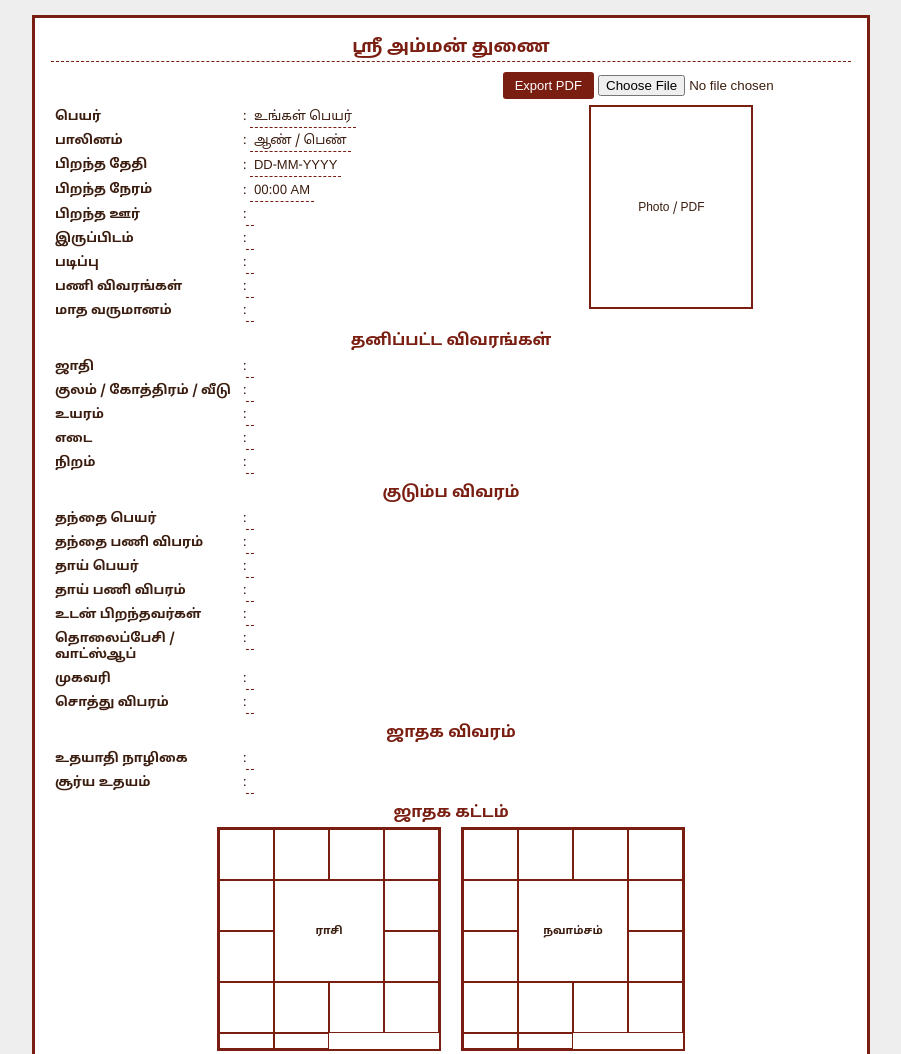
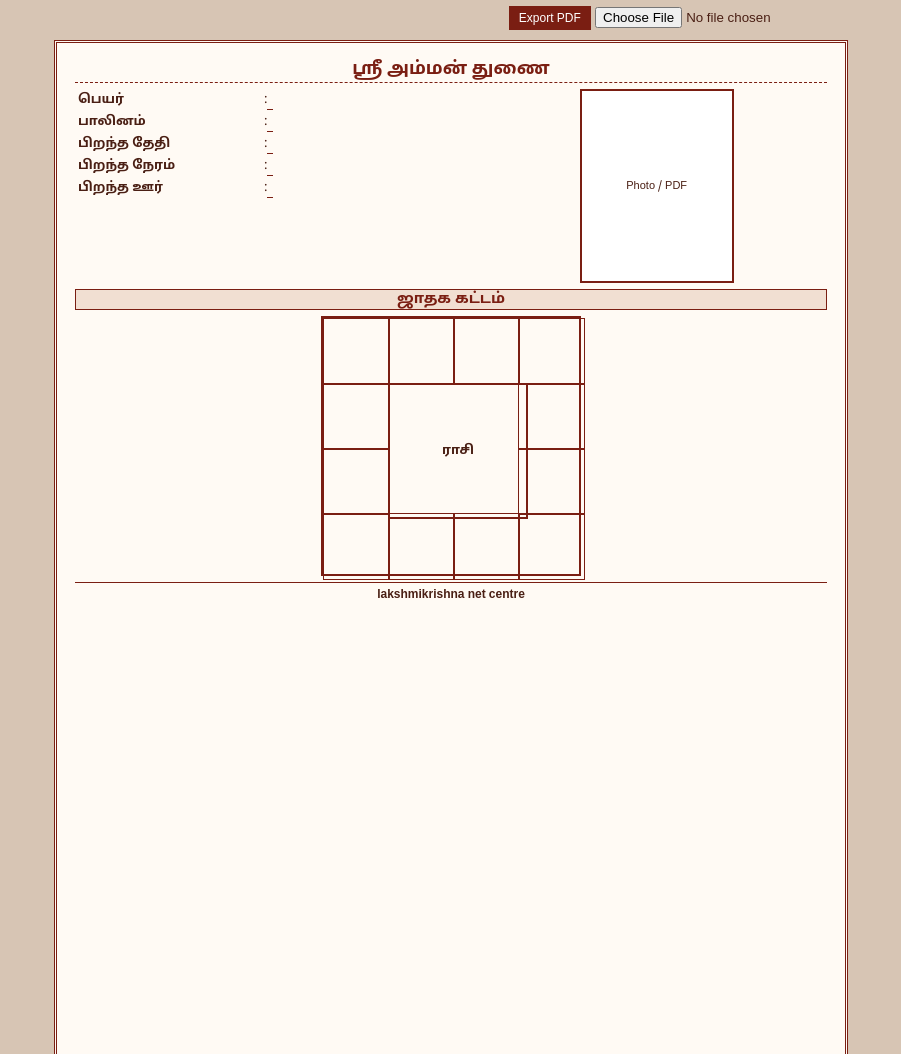
Before and after one commit to lakshmikrishnanet2025-cell/jathagam, a plain HTML site: page index.html in a window 1280 px wide. Shown: the top 1054 px of the page, without its empty margins (189-1090 px from the left). Drawn offline with Linux system fonts and the light colour scheme.

Commit message:
Update index.html

```diff
--- a/index.html
+++ b/index.html
@@ -5,65 +5,72 @@
 <title>ஜாதகம் Bio Data</title>
 <meta name="viewport" content="width=device-width, initial-scale=1.0">
 
-<script src="https://cdnjs.cloudflare.com/ajax/libs/html2pdf.js/0.10.1/html2pdf.bundle.min.js"></script>
+<script src="https://cdnjs.cloudflare.com/ajax/libs/ajax/libs/html2pdf.js/0.10.1/html2pdf.bundle.min.js"></script>
 
 <style>
-/* ===== THEME ===== */
+/* ===== BASE ===== */
 body{
     margin:0;
-    background:#eee;
+    background:#d7c5b4;
     font-family:"Latha","Noto Sans Tamil",Arial;
-    color:#3b1d0f;
-}
-.container{
-    max-width:800px;              /* single page width */
-    margin:15px auto;
-    background:#ffffff;
-    border:3px solid #7a1e12;
-    padding:16px;
+    color:#4a1f14;
 }
 
-/* ===== TOP HEADER ===== */
+/* ===== A4 PAGE ===== */
+.page{
+    width:794px;
+    height:1123px;
+    margin:10px auto;
+    background:#fffaf4;
+    border:3px double #7a1e12;
+    padding:14px 18px;
+    box-sizing:border-box;
+    overflow:hidden;
+}
+
+/* ===== ACTIONS ===== */
+.actions{
+    width:794px;
+    margin:6px auto;
+    text-align:right;
+}
+.actions button{
+    padding:5px 10px;
+    background:#7a1e12;
+    color:#fff;
+    border:none;
+    font-size:12px;
+    cursor:pointer;
+}
+
+/* ===== HEADER ===== */
 .top-header{
     text-align:center;
     font-size:18px;
     font-weight:bold;
-    margin-bottom:10px;
     color:#7a1e12;
-}
-
-/* ===== ACTIONS ===== */
-.top-actions{
-    text-align:right;
+    border-bottom:2px solid #7a1e12;
+    padding-bottom:4px;
     margin-bottom:6px;
-}
-button{
-    padding:6px 12px;
-    background:#7a1e12;
-    color:#fff;
-    border:none;
-    border-radius:3px;
-    cursor:pointer;
-    font-size:13px;
 }
 
 /* ===== LAYOUT ===== */
 .header{
     display:flex;
-    gap:15px;
+    gap:10px;
 }
 .left{flex:2}
 .right{flex:1;text-align:right}
 
 .photo-box{
-    width:160px;
-    height:200px;
+    width:150px;
+    height:190px;
     border:2px solid #7a1e12;
-    background:#fff;
     display:flex;
     align-items:center;
     justify-content:center;
-    font-size:12px;
+    font-size:11px;
+    background:#fff;
 }
 
 /* ===== TABLE ===== */
@@ -73,8 +80,7 @@ table{
     font-size:13px;
 }
 td{
-    padding:4px;
-    vertical-align:top;
+    padding:3px;
 }
 .label{
     width:180px;
@@ -83,38 +89,45 @@ td{
 
 /* ===== EDITABLE ===== */
 .editable{
-    padding:2px 4px;
     border-bottom:1px dashed #7a1e12;
+    padding:1px 3px;
 }
 .editable:focus{
     outline:none;
-    background:#fff4ef;
+    background:#fff0e8;
 }
 
 /* ===== SECTION ===== */
 .section-title{
     text-align:center;
-    font-size:16px;
+    font-size:15px;
     font-weight:bold;
-    margin:8px 0 4px;
+    margin:6px 0 4px;
     color:#7a1e12;
+    background:#f1dfd2;
+    border:1px solid #7a1e12;
 }
 
-/* ===== HOROSCOPE ===== */
+/* ===== 13 BOX JATHAGAM ===== */
 .horoscope{
     display:flex;
-    gap:20px;
     justify-content:center;
+    margin-top:6px;
 }
-.chart{
-    width:220px;
-    height:220px;
+
+.jathagam{
+    width:260px;
+    height:260px;
     border:2px solid #7a1e12;
-    display:grid;
-    grid-template-columns:repeat(4,1fr);
-    grid-template-rows:repeat(4,1fr);
+    position:relative;
+    box-sizing:border-box;
 }
-.chart div{
+
+/* outer boxes */
+.box{
+    position:absolute;
+    width:65px;
+    height:65px;
     border:1px solid #7a1e12;
     display:flex;
     align-items:center;
@@ -122,68 +135,83 @@ td{
     font-size:11px;
     text-align:center;
 }
-.chart div:focus{
+.box:focus{
     outline:none;
-    background:#fff4ef;
+    background:#fff0e8;
 }
-.center{
-    grid-column:2/4;
-    grid-row:2/4;
+
+/* positions (12 houses) */
+.b1{top:0;left:0}
+.b2{top:0;left:65px}
+.b3{top:0;left:130px}
+.b4{top:0;left:195px}
+
+.b5{top:65px;left:195px}
+.b6{top:130px;left:195px}
+
+.b7{top:195px;left:195px}
+.b8{top:195px;left:130px}
+.b9{top:195px;left:65px}
+.b10{top:195px;left:0}
+
+.b11{top:130px;left:0}
+.b12{top:65px;left:0}
+
+/* center */
+.center-box{
+    position:absolute;
+    top:65px;
+    left:65px;
+    width:130px;
+    height:130px;
+    border:2px solid #7a1e12;
+    display:flex;
+    align-items:center;
+    justify-content:center;
     font-weight:bold;
+    font-size:13px;
 }
 
 /* ===== FOOTER ===== */
 .footer{
     text-align:center;
-    margin-top:8px;
+    margin-top:6px;
     font-size:12px;
     font-weight:bold;
-    color:#7a1e12;
+    border-top:1px solid #7a1e12;
+    padding-top:4px;
 }
 
-/* ===== PRINT : SINGLE PAGE ===== */
+/* ===== PRINT ===== */
 @media print{
     body{background:#fff;}
-    .top-actions{display:none;}
-    .container{
-        margin:0;
-        border:2px solid #000;
-        page-break-after:avoid;
-    }
+    .actions{display:none;}
+    .page{margin:0;border:2px solid #000;}
 }
 </style>
 </head>
 
 <body>
 
-<div class="container">
-
-<!-- TOP HEADER -->
-<div class="top-header editable" contenteditable="true">
-ஸ்ரீ அம்மன் துணை
-</div>
-
-<!-- ACTIONS -->
-<div class="top-actions">
+<div class="actions">
     <button onclick="exportPDF()">Export PDF</button>
     <input type="file" accept="image/*,application/pdf" onchange="uploadPhoto(event)">
 </div>
 
-<div id="pdfContent">
+<div class="page" id="pdfContent">
 
-<!-- BASIC DETAILS -->
+<div class="top-header editable" contenteditable>
+ஸ்ரீ அம்மன் துணை
+</div>
+
 <div class="header">
 <div class="left">
 <table>
-<tr><td class="label">பெயர்</td><td>: <span class="editable" contenteditable>உங்கள் பெயர்</span></td></tr>
-<tr><td class="label">பாலினம்</td><td>: <span class="editable" contenteditable>ஆண் / பெண்</span></td></tr>
-<tr><td class="label">பிறந்த தேதி</td><td>: <span class="editable" contenteditable>DD-MM-YYYY</span></td></tr>
-<tr><td class="label">பிறந்த நேரம்</td><td>: <span class="editable" contenteditable>00:00 AM</span></td></tr>
+<tr><td class="label">பெயர்</td><td>: <span class="editable" contenteditable></span></td></tr>
+<tr><td class="label">பாலினம்</td><td>: <span class="editable" contenteditable></span></td></tr>
+<tr><td class="label">பிறந்த தேதி</td><td>: <span class="editable" contenteditable></span></td></tr>
+<tr><td class="label">பிறந்த நேரம்</td><td>: <span class="editable" contenteditable></span></td></tr>
 <tr><td class="label">பிறந்த ஊர்</td><td>: <span class="editable" contenteditable></span></td></tr>
-<tr><td class="label">இருப்பிடம்</td><td>: <span class="editable" contenteditable></span></td></tr>
-<tr><td class="label">படிப்பு</td><td>: <span class="editable" contenteditable></span></td></tr>
-<tr><td class="label">பணி விவரங்கள்</td><td>: <span class="editable" contenteditable></span></td></tr>
-<tr><td class="label">மாத வருமானம்</td><td>: <span class="editable" contenteditable></span></td></tr>
 </table>
 </div>
 
@@ -192,51 +220,31 @@ td{
 </div>
 </div>
 
-<!-- PERSONAL -->
-<div class="section-title">தனிப்பட்ட விவரங்கள்</div>
-<table>
-<tr><td class="label">ஜாதி</td><td>: <span class="editable" contenteditable></span></td></tr>
-<tr><td class="label">குலம் / கோத்திரம் / வீடு</td><td>: <span class="editable" contenteditable></span></td></tr>
-<tr><td class="label">உயரம்</td><td>: <span class="editable" contenteditable></span></td></tr>
-<tr><td class="label">எடை</td><td>: <span class="editable" contenteditable></span></td></tr>
-<tr><td class="label">நிறம்</td><td>: <span class="editable" contenteditable></span></td></tr>
-</table>
+<div class="section-title">ஜாதக கட்டம்</div>
 
-<!-- FAMILY -->
-<div class="section-title">குடும்ப விவரம்</div>
-<table>
-<tr><td class="label">தந்தை பெயர்</td><td>: <span class="editable" contenteditable></span></td></tr>
-<tr><td class="label">தந்தை பணி விபரம்</td><td>: <span class="editable" contenteditable></span></td></tr>
-<tr><td class="label">தாய் பெயர்</td><td>: <span class="editable" contenteditable></span></td></tr>
-<tr><td class="label">தாய் பணி விபரம்</td><td>: <span class="editable" contenteditable></span></td></tr>
-<tr><td class="label">உடன் பிறந்தவர்கள்</td><td>: <span class="editable" contenteditable></span></td></tr>
-<tr><td class="label">தொலைப்பேசி / வாட்ஸ்ஆப்</td><td>: <span class="editable" contenteditable></span></td></tr>
-<tr><td class="label">முகவரி</td><td>: <span class="editable" contenteditable></span></td></tr>
-<tr><td class="label">சொத்து விபரம்</td><td>: <span class="editable" contenteditable></span></td></tr>
-</table>
+<div class="horoscope">
+<div class="jathagam">
 
-<!-- JATHAGAM -->
-<div class="section-title">ஜாதக விவரம்</div>
-<table>
-<tr><td class="label">உதயாதி நாழிகை</td><td>: <span class="editable" contenteditable></span></td></tr>
-<tr><td class="label">சூர்ய உதயம்</td><td>: <span class="editable" contenteditable></span></td></tr>
-</table>
+<div class="box b1" contenteditable></div>
+<div class="box b2" contenteditable></div>
+<div class="box b3" contenteditable></div>
+<div class="box b4" contenteditable></div>
 
-<!-- HOROSCOPE -->
-<div class="section-title">ஜாதக கட்டம்</div>
-<div class="horoscope">
-<div class="chart">
-<div contenteditable></div><div contenteditable></div><div contenteditable></div><div contenteditable></div>
-<div contenteditable></div><div class="center" contenteditable>ராசி</div><div class="center"></div><div contenteditable></div>
-<div contenteditable></div><div contenteditable></div><div contenteditable></div><div contenteditable></div>
-<div contenteditable></div><div contenteditable></div><div contenteditable></div><div contenteditable></div>
+<div class="box b5" contenteditable></div>
+<div class="box b6" contenteditable></div>
+
+<div class="box b7" contenteditable></div>
+<div class="box b8" contenteditable></div>
+<div class="box b9" contenteditable></div>
+<div class="box b10" contenteditable></div>
+
+<div class="box b11" contenteditable></div>
+<div class="box b12" contenteditable></div>
+
+<div class="center-box editable" contenteditable>
+ராசி
 </div>
 
-<div class="chart">
-<div contenteditable></div><div contenteditable></div><div contenteditable></div><div contenteditable></div>
-<div contenteditable></div><div class="center" contenteditable>நவாம்சம்</div><div class="center"></div><div contenteditable></div>
-<div contenteditable></div><div contenteditable></div><div contenteditable></div><div contenteditable></div>
-<div contenteditable></div><div contenteditable></div><div contenteditable></div><div contenteditable></div>
 </div>
 </div>
 
@@ -245,28 +253,30 @@ lakshmikrishna net centre
 </div>
 
 </div>
-</div>
 
 <script>
 function uploadPhoto(e){
-    const file = e.target.files[0];
-    const box = document.getElementById("photoBox");
+    const f=e.target.files[0];
+    const box=document.getElementById("photoBox");
     box.innerHTML="";
-    if(!file) return;
-    if(file.type.startsWith("image/")){
+    if(!f) return;
+    if(f.type.startsWith("image/")){
         const img=document.createElement("img");
-        img.src=URL.createObjectURL(file);
+        img.src=URL.createObjectURL(f);
+        img.style.maxWidth="100%";
+        img.style.maxHeight="100%";
         box.appendChild(img);
     }else{
         box.innerHTML="PDF Uploaded";
     }
 }
+
 function exportPDF(){
     html2pdf().from(document.getElementById("pdfContent")).set({
+        margin:[15,10,10,10],
         filename:"jathagam.pdf",
-        margin:5,
-        html2canvas:{scale:2},
-        jsPDF:{unit:"mm",format:"a4"}
+        html2canvas:{scale:2,scrollY:0},
+        jsPDF:{unit:"mm",format:"a4",orientation:"portrait"}
     }).save();
 }
 </script>
```
